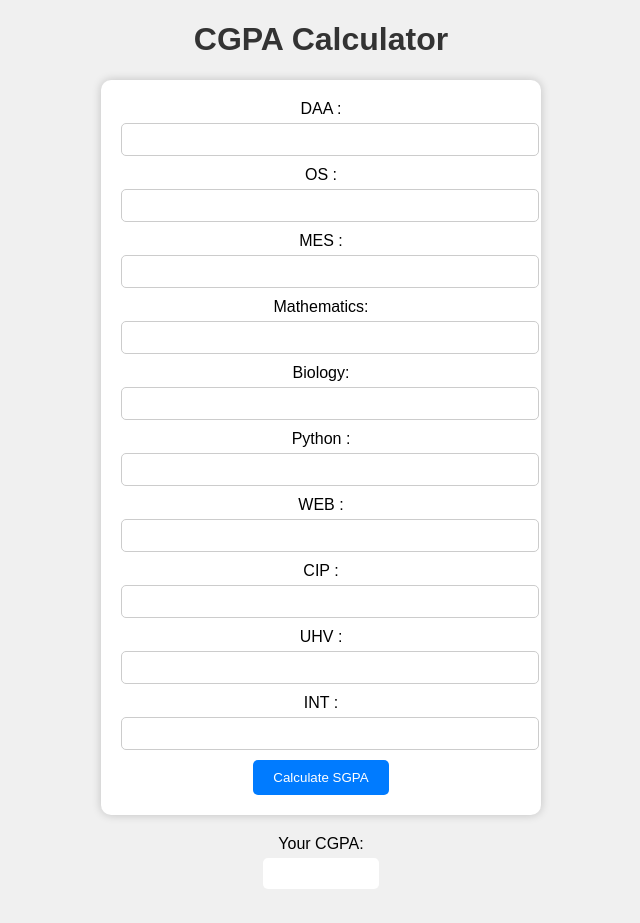
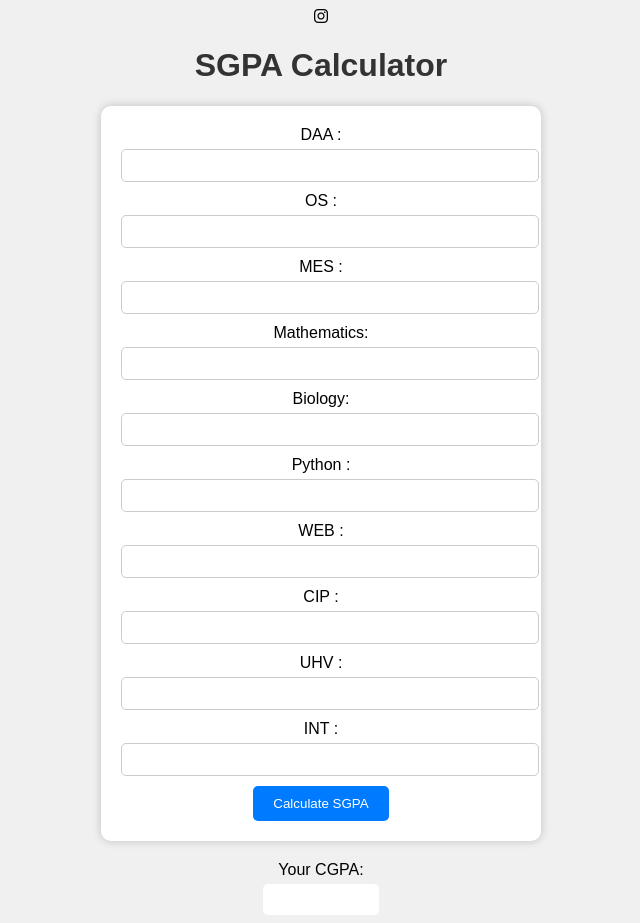
Before and after one commit to 88Chinmay88/super-duper-engine, a plain HTML site: page index.html in a window 1280 px wide. Shown: the whole page, without its empty margins (319-959 px from the left). Before the commit the page ends 897 px from the top, so only its background shows below. Drawn offline with Linux system fonts and the light colour scheme.

Commit message:
Update index.html

```diff
--- a/index.html
+++ b/index.html
@@ -4,6 +4,7 @@
     <meta charset="UTF-8">
     <meta name="viewport" content="width=device-width, initial-scale=1.0">
     <title>SGPA Calculator</title>
+    <link rel="stylesheet" href="https://cdnjs.cloudflare.com/ajax/libs/font-awesome/6.4.2/css/all.min.css" integrity="sha512-z3gLpd7yknf1YoNbCzqRKc4qyor8gaKU1qmn+CShxbuBusANI9QpRohGBreCFkKxLhei6S9CQXFEbbKuqLg0DA==" crossorigin="anonymous" referrerpolicy="no-referrer" />
     <style>
         body {
             font-family: Arial, sans-serif;
@@ -61,7 +62,8 @@
     </style>
 </head>
 <body>
-    <h1>CGPA Calculator</h1>
+    <i class="fa-brands fa-instagram"></i>
+    <h1>SGPA Calculator</h1>
     <form id="cgpaForm">
         <label for="dsa">DAA :</label>
         <input type="number" id="dsa" required><br>
```
